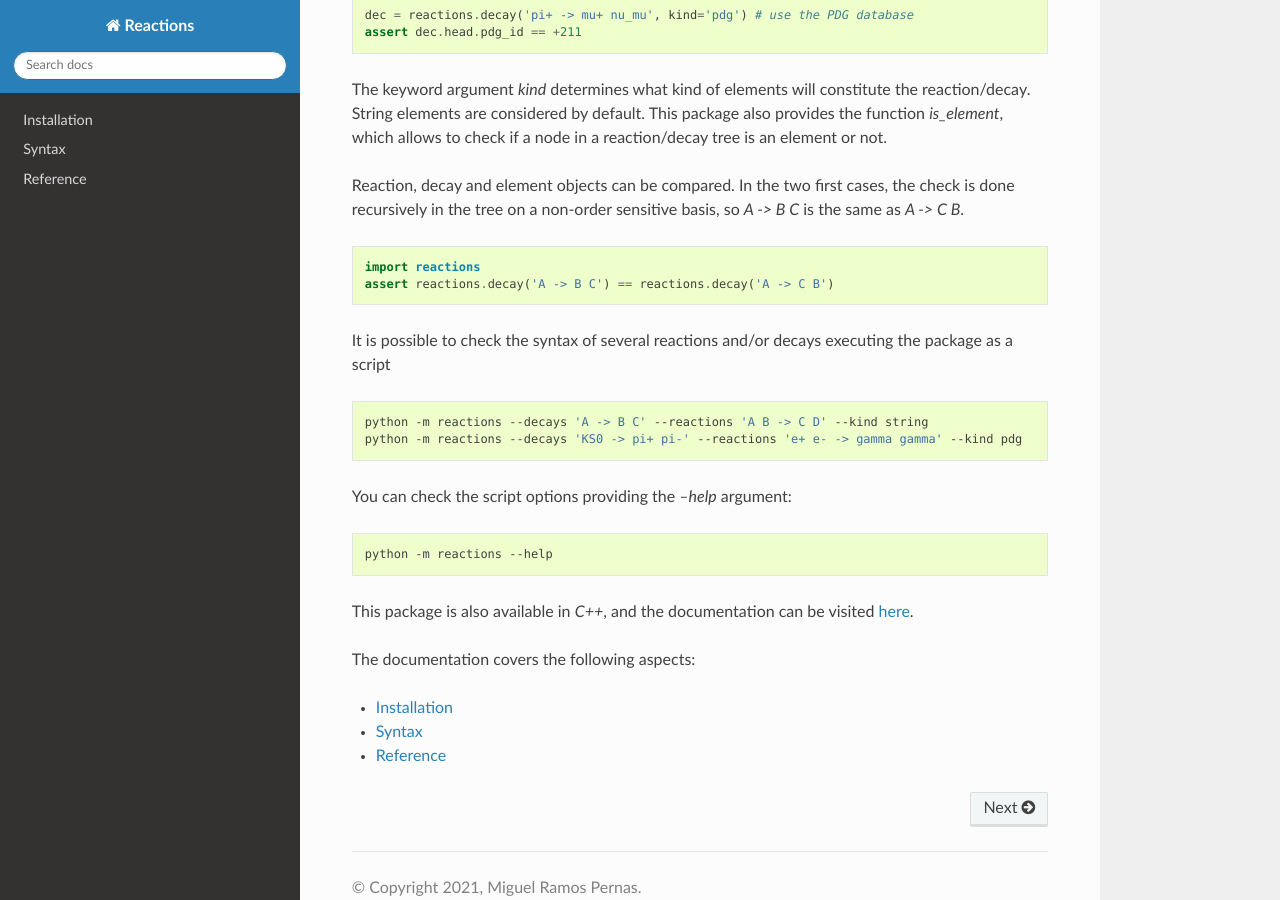
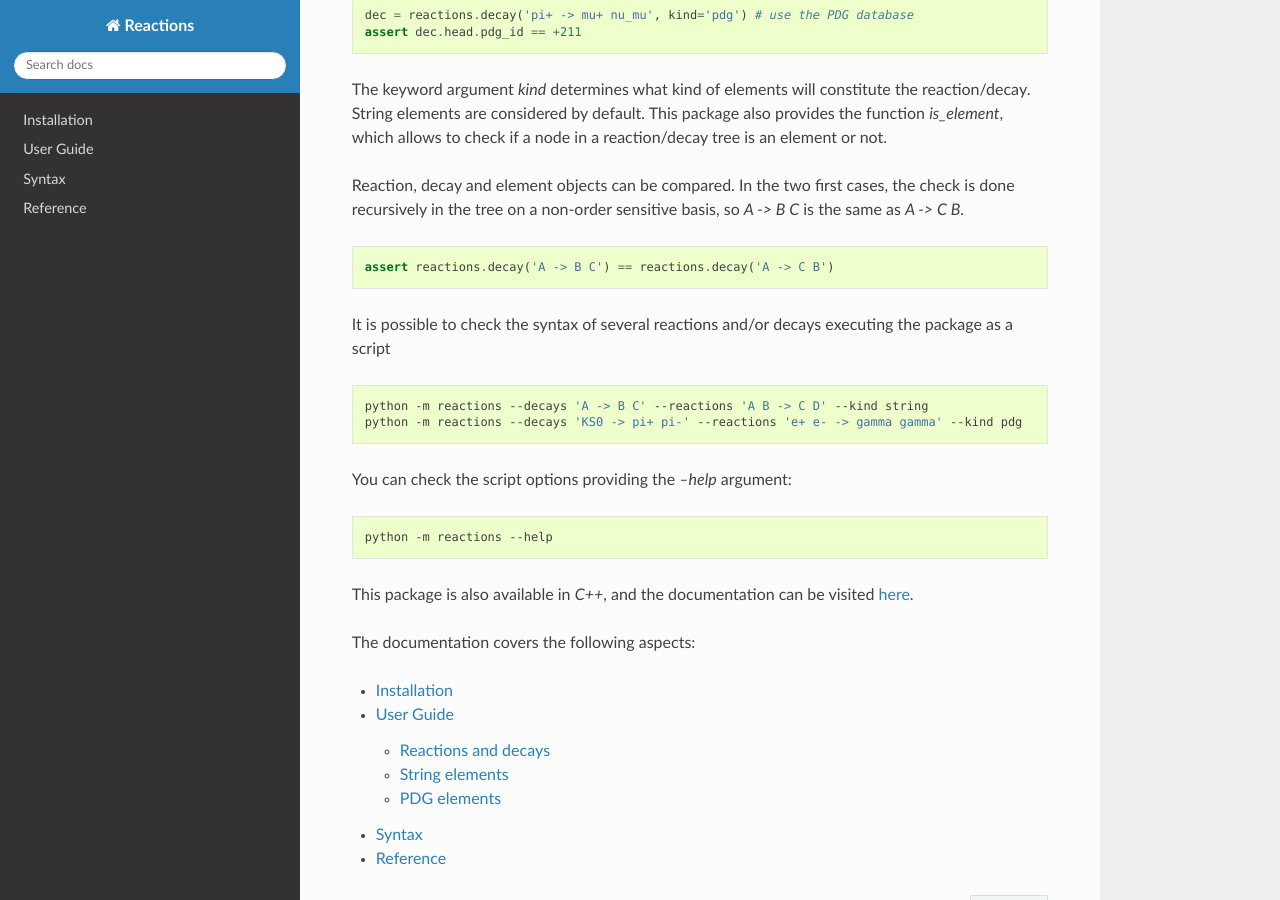
Before and after one commit to mramospe/reactions, a Sphinx documentation site: the page built from docs/source/index.rst, in a window 1280 px wide and 900 px high, scrolled down 552 px. Built offline with Sphinx 7.4.7 and the Read the Docs theme 2.0.0, drawn with Linux system fonts in a browser that asks for light colours; the version number could not be read and is left out.

Commit message:
Catch errors when calling reactions.pdg_database. Improve documentation.

```diff
--- a/docs/requirements.txt
+++ b/docs/requirements.txt
@@ -3,3 +3,4 @@ sphinx
 sphinx-automodapi
 sphinx-rtd-theme
 nbsphinx
+pandoc
--- a/docs/source/conf.py
+++ b/docs/source/conf.py
@@ -122,7 +122,7 @@ language = None
 # List of patterns, relative to source directory, that match files and
 # directories to ignore when looking for source files.
 # This patterns also effect to html_static_path and html_extra_path
-exclude_patterns = []
+exclude_patterns = ['notebooks/.ipynb_checkpoints/*']
 
 # The name of the Pygments (syntax highlighting) style to use.
 pygments_style = 'sphinx'
--- a/docs/source/index.rst
+++ b/docs/source/index.rst
@@ -45,7 +45,6 @@ sensitive basis, so `A -> B C` is the same as `A -> C B`.
 
 .. code-block:: python
 
-   import reactions
    assert reactions.decay('A -> B C') == reactions.decay('A -> C B')
 
 It is possible to check the syntax of several reactions and/or decays executing
@@ -71,5 +70,6 @@ The documentation covers the following aspects:
    :maxdepth: 2
 
    installation
+   notebooks/user_guide
    syntax
    reference
--- a/docs/source/reference.rst
+++ b/docs/source/reference.rst
@@ -3,7 +3,6 @@ Reference
 
 Here you can find the documentation on the functions and classes
 of the Reactions package.
-The information used for the PDG elements can be consulted :download:`here<_static/pdg_table.pdf>`.
 
 .. automodapi:: reactions
    :no-heading:
```
Also changed, not shown: docs/source/notebooks/user_guide.ipynb (added), 3 other files.
